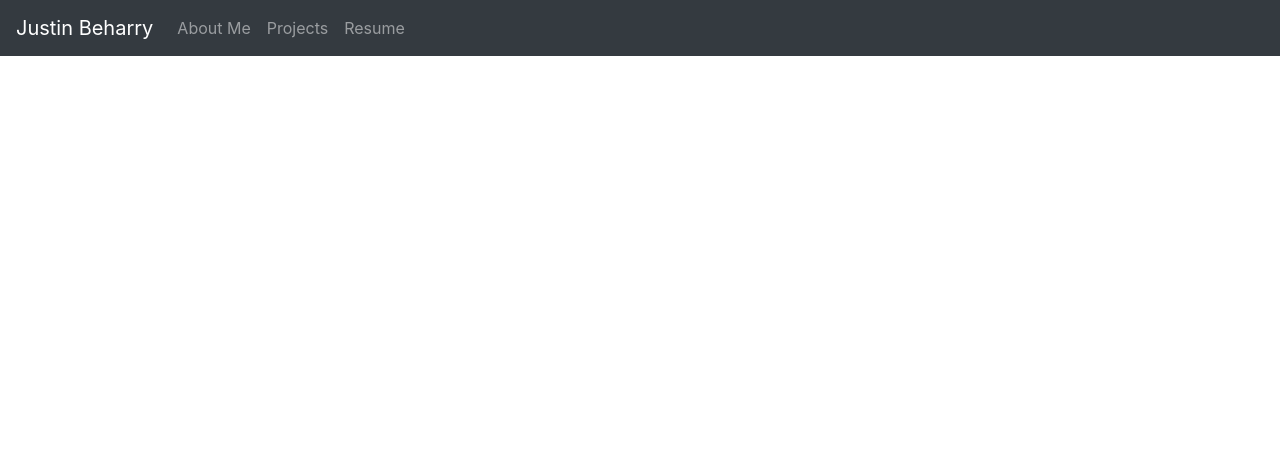
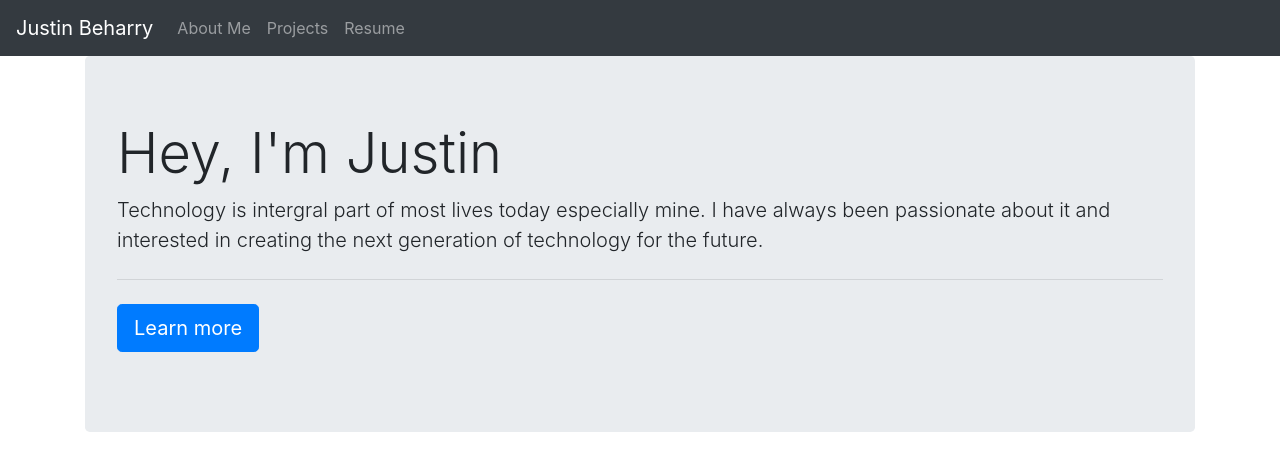
Before and after one commit to jsbeharr/portfolio-website, an Angular app: page /about in a window 1280 px wide. Shown: the top 470 px of the page. Built offline with nearby package versions, Linux system fonts and the light colour scheme.

Commit message:
Created a very simple about me page. Will add more details after creating design.

```diff
--- /dev/null
+++ b/src/app/about/about.component.html
@@ -0,0 +1,13 @@
+<div class="container">
+  <div class="jumbotron">
+    <h1 class="display-4">Hey, I'm Justin</h1>
+    <p class="lead">
+      Technology is intergral part of most lives today especially mine. I have always been
+      passionate about it and interested in creating the next generation of technology for the future.
+    </p>
+    <hr class="my-4">
+    <p class="lead">
+      <a class="btn btn-primary btn-lg" href="#" role="button">Learn more</a>
+    </p>
+  </div>
+</div>
--- /dev/null
+++ b/src/app/about/about.component.ts
@@ -0,0 +1,15 @@
+import { Component, OnInit } from '@angular/core';
+
+@Component({
+  selector: 'app-about',
+  templateUrl: './about.component.html',
+  styleUrls: ['./about.component.css']
+})
+export class AboutComponent implements OnInit {
+
+  constructor() { }
+
+  ngOnInit() {
+  }
+
+}
--- a/src/app/app.component.html
+++ b/src/app/app.component.html
@@ -1 +1,2 @@
 <app-navigation></app-navigation>
+<app-about></app-about>
--- a/src/app/app.module.ts
+++ b/src/app/app.module.ts
@@ -1,13 +1,16 @@
 import { BrowserModule } from '@angular/platform-browser';
 import { NgModule } from '@angular/core';
+import { RouterModule, Routes } from '@angular/router';
 
 import { AppComponent } from './app.component';
 import { NavigationComponent } from './navigation/navigation.component';
+import { AboutComponent } from './about/about.component';
 
 @NgModule({
   declarations: [
     AppComponent,
-    NavigationComponent
+    NavigationComponent,
+    AboutComponent
   ],
   imports: [
     BrowserModule
--- a/src/app/navigation/navigation.component.html
+++ b/src/app/navigation/navigation.component.html
@@ -1,4 +1,4 @@
-<nav class="navbar navbar-expand-md navbar-dark bg-dark">
+<nav class="navbar navbar-expand-sm navbar-dark bg-dark">
   <a class="navbar-brand" href="#">Justin Beharry</a>
   <button class="navbar-toggler" type="button" data-toggle="collapse" data-target="#navbarNav" aria-controls="navbarNav" aria-expanded="false"
     aria-label="Toggle navigation">
```
Also changed, not shown: src/app/about/about.component.css (added), 1 other file (tests, documents, lock files or other folders).
